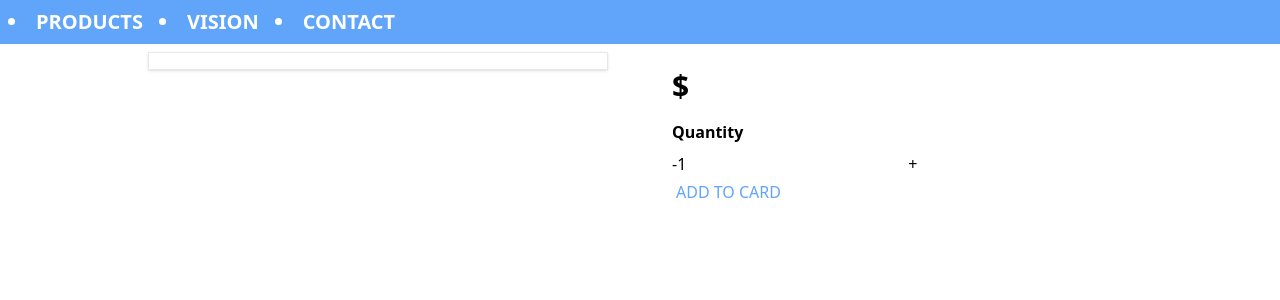
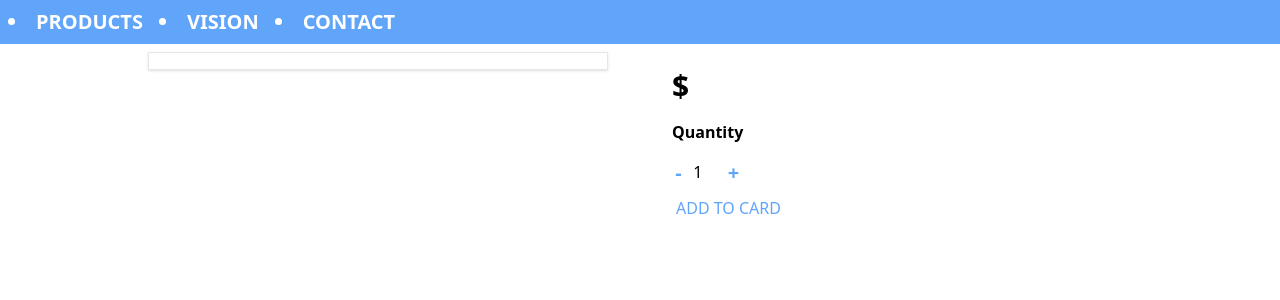
Before and after one commit to ArminasPilotas/Learning-React, a React (Create React App) app in the folder eshop/: page /product/1 in a window 1280 px wide. Shown: the top 300 px of the page. Built offline with nearby package versions, Linux system fonts and the light colour scheme; no server answers; the HTML template or start-up script is replaced by a standard one.

Commit message:
Added onclick prop in Button component, styled counter component

```diff
--- a/eshop/src/common/components/Button.jsx
+++ b/eshop/src/common/components/Button.jsx
@@ -4,16 +4,22 @@ import { Link } from "react-router-dom";
 const defaultClasses =
   "text-blue-400 hover: bg-grey-100 p-1 focus:outline-none rounded";
 
-function Button({ children, className, to }) {
+function Button({ children, className, to, onClick }) {
   if (to) {
     return (
-      <Link to={to} className={clsx(defaultClasses, className)}>
+      <Link
+        to={to}
+        className={clsx(defaultClasses, className)}
+        onClick={onClick}
+      >
         {children}
       </Link>
     );
   }
   return (
-    <button className={clsx(defaultClasses, className)}>{children}</button>
+    <button className={clsx(defaultClasses, className)} onClick={onClick}>
+      {children}
+    </button>
   );
 }
 
--- a/eshop/src/common/components/Counter.jsx
+++ b/eshop/src/common/components/Counter.jsx
@@ -1,4 +1,8 @@
 import { useState } from "react";
+import Button from "./Button";
+
+const btnClasses =
+  "font-bold transform scale-125 hover:-translate-y-0.5 active:translate-y-0.5 transition";
 
 function Counter() {
   const [count, setCount] = useState(1);
@@ -17,9 +21,18 @@ function Counter() {
 
   return (
     <div>
-      <button onClick={handleDecrement}>-</button>
-      <input type="number" value={count} onChange={handleInput} />
-      <button onClick={handleIncrement}>+</button>
+      <Button className={btnClasses} onClick={handleDecrement}>
+        -
+      </Button>
+      <input
+        className="outline-none p-2 w-10"
+        type="number"
+        value={count}
+        onChange={handleInput}
+      />
+      <Button className={btnClasses} onClick={handleIncrement}>
+        +
+      </Button>
     </div>
   );
 }
--- a/eshop/src/index.css
+++ b/eshop/src/index.css
@@ -1,3 +1,8 @@
 @tailwind base;
 @tailwind components;
 @tailwind utilities;
+
+input[type="number"] ::-webkit-inner-spin-button,
+input[type="number"] ::-webkit-outer-spin-button {
+  -webkit-appearance: none;
+}
```
